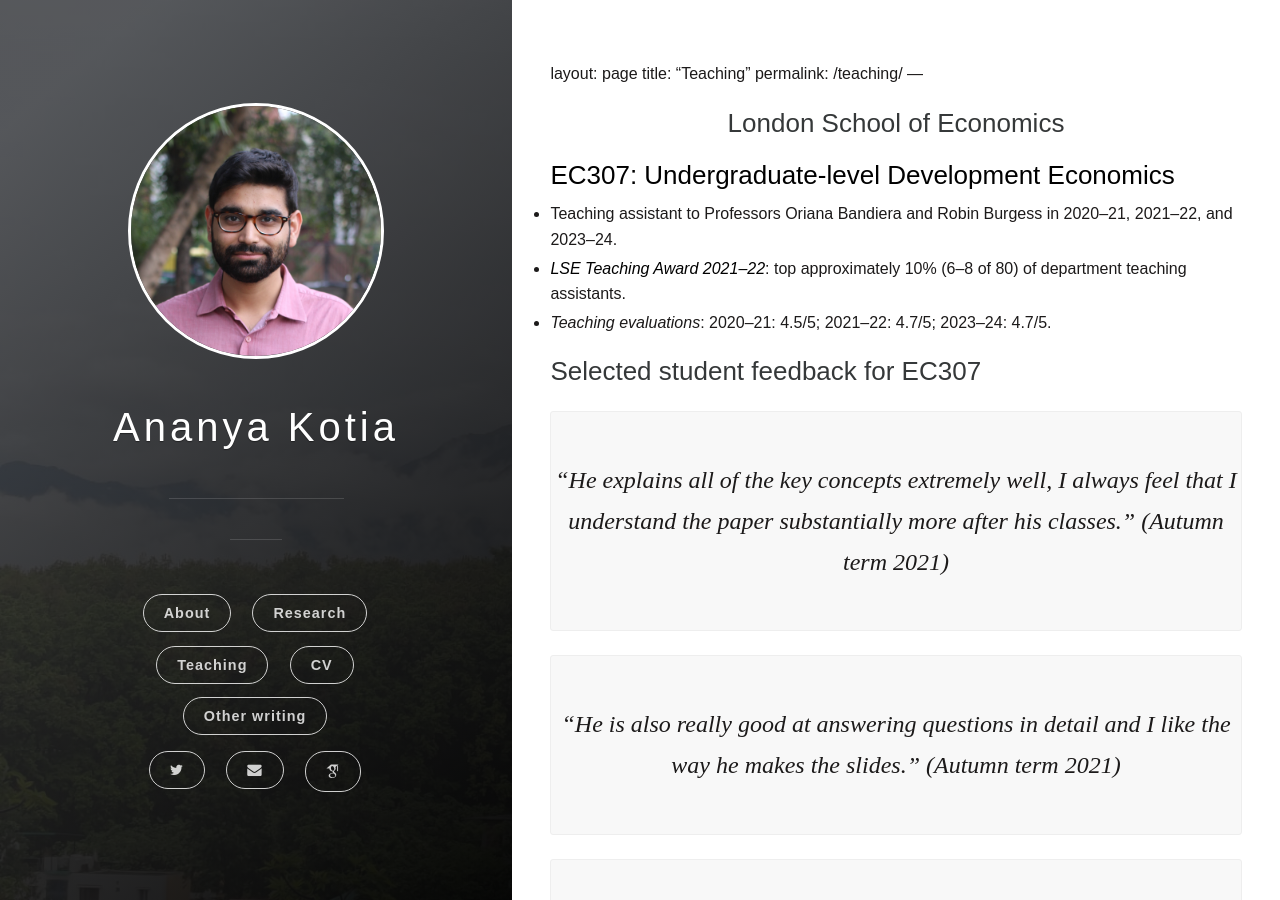
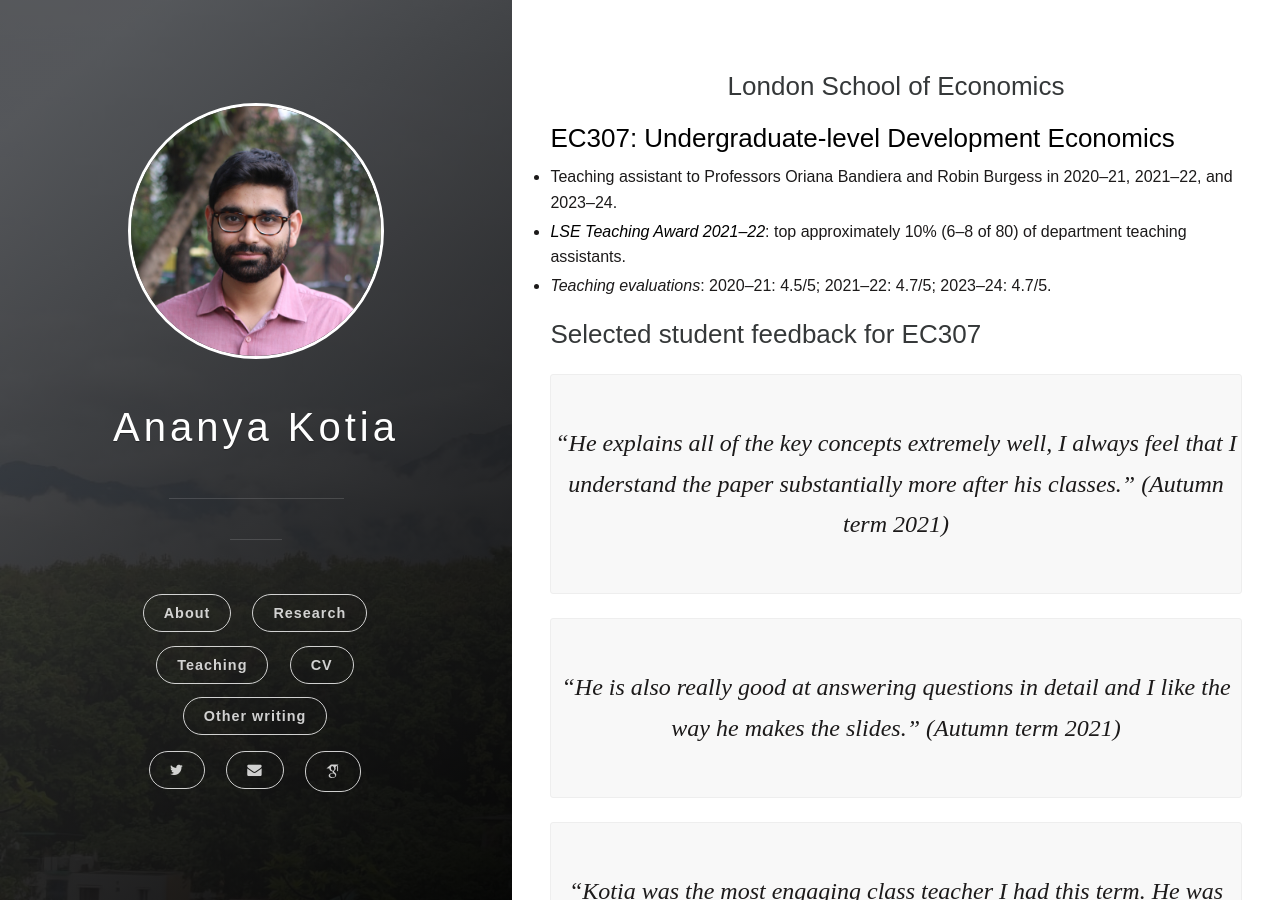
Before and after one commit to ananyakotia/ananyakotia.github.io, a Jekyll site: the page built from pages/teaching.markdown, in a window 1280 px wide and 900 px high. Built offline with Jekyll 4.4.1, drawn with Linux system fonts in a browser that asks for light colours; some web fonts are replaced; our own code applies the rules of GitHub Pages for plain Markdown files; part of the change alters nothing that is shown.

Commit message:
Update teaching.markdown

```diff
--- a/pages/teaching.markdown
+++ b/pages/teaching.markdown
@@ -1,5 +1,7 @@
+---
 layout: page
 title: "Teaching"
+hide_title: true
 permalink: /teaching/
 ---
 
```
